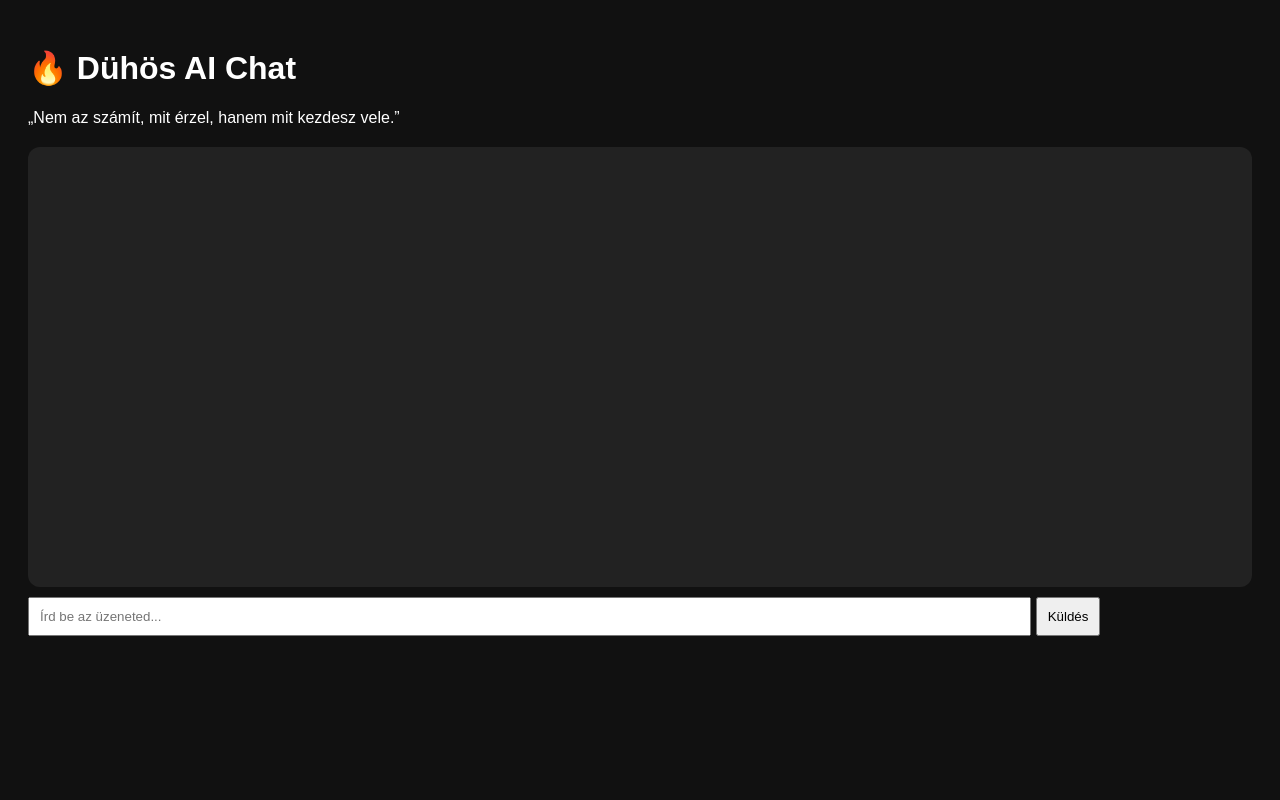
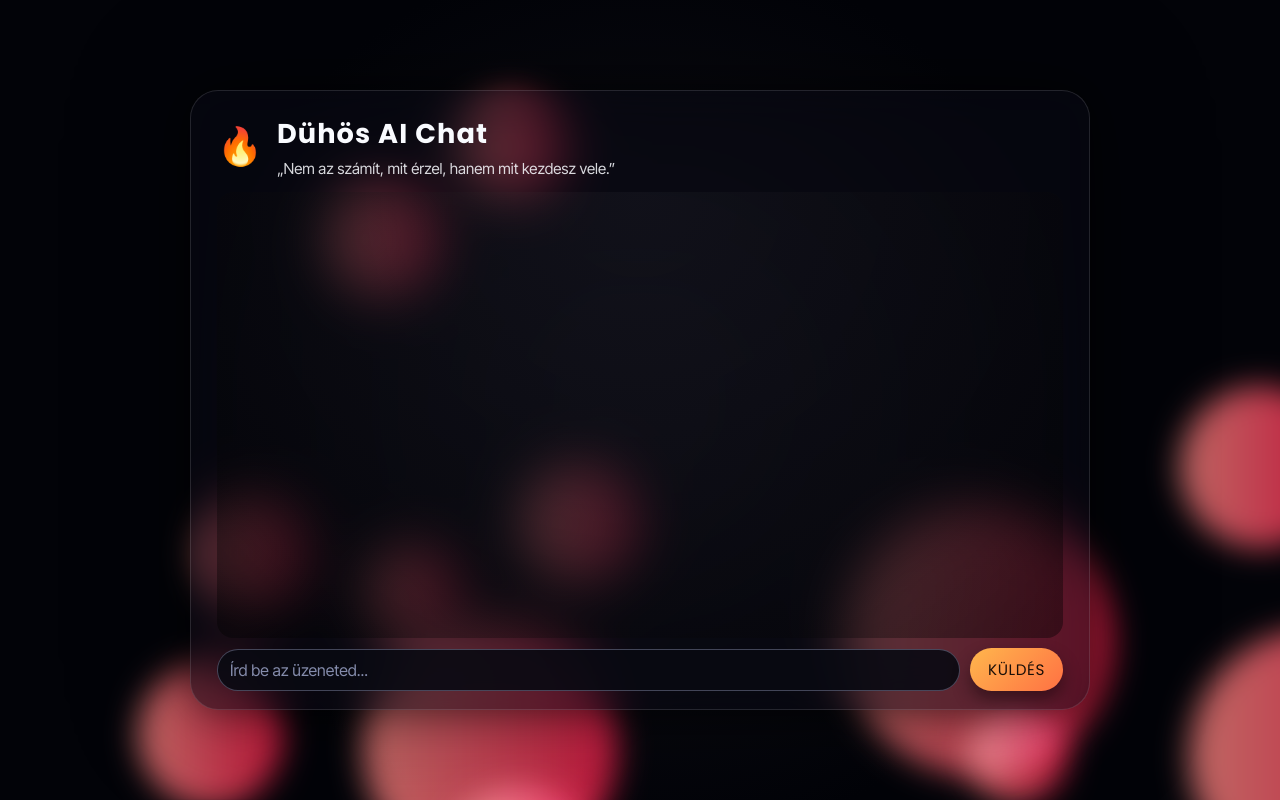
Before and after one commit to olvodisoma/haladoprog_beadando, a Flask app: page /mood/duhos in a window 1280 px wide. Run offline with Flask 3, Linux system fonts and the light colour scheme.

Commit message:
chat design

```diff
--- /dev/null
+++ b/static/css/chat.css
@@ -0,0 +1,271 @@
+/* RESET */
+*,
+*::before,
+*::after {
+    box-sizing: border-box;
+    margin: 0;
+    padding: 0;
+}
+
+html,
+body {
+    height: 100%;
+}
+
+body {
+    font-family: "Inter Tight", system-ui, -apple-system, BlinkMacSystemFont, "Segoe UI", sans-serif;
+    background: radial-gradient(circle at top, #17171f 0%, #050509 60%);
+    color: #f9fbff;
+    overflow: hidden;
+}
+
+/* Fix háttér (ha szeretnél, ugyanazt használhatod mint a főoldalon) */
+#bg-layer {
+    position: fixed;
+    inset: 0;
+    z-index: -1;
+    background: radial-gradient(circle at center, #101018 0%, #020308 60%);
+}
+
+/* A teljes chat panel középen */
+.chat-shell {
+    min-height: 100vh;
+    display: flex;
+    justify-content: center;
+    align-items: center;
+    padding: 16px 0;
+}
+
+/* Üveges főpanel */
+.chat-wrapper {
+    width: 100%;
+    max-width: 900px;
+    height: 90vh;
+    max-height: 620px;
+
+    background: rgba(10, 10, 20, 0.55);
+    backdrop-filter: blur(22px);
+    -webkit-backdrop-filter: blur(22px);
+
+    border-radius: 28px;
+    border: 1px solid rgba(255, 255, 255, 0.12);
+    box-shadow:
+        0 0 40px rgba(0, 0, 0, 0.55),
+        0 0 120px rgba(0, 0, 0, 0.35);
+
+    display: flex;
+    flex-direction: column;
+    padding: 22px 26px 18px;
+}
+
+/* HEADER */
+
+.chat-header {
+    margin-bottom: 14px;
+}
+
+.chat-title-row {
+    display: flex;
+    gap: 14px;
+    align-items: center;
+}
+
+.chat-emoji {
+    font-size: 2.3rem;
+}
+
+.chat-title-text h1 {
+    font-family: "Poppins", sans-serif;
+    font-size: 1.7rem;
+    letter-spacing: 0.04em;
+}
+
+.chat-subtitle {
+    font-size: 0.95rem;
+    opacity: 0.86;
+    margin-top: 4px;
+}
+
+/* MAIN CHAT AREA */
+
+.chat-main {
+    flex: 1;
+    min-height: 0; /* fontos a flex scroll miatt */
+}
+
+.chat-box {
+    width: 100%;
+    height: 100%;
+    padding: 12px 6px;
+    overflow-y: auto;
+    border-radius: 16px;
+    background: radial-gradient(circle at top, rgba(255, 255, 255, 0.03), rgba(0, 0, 0, 0.4));
+}
+
+/* Buborékok */
+
+.chat-bubble {
+    max-width: 75%;
+    padding: 10px 14px;
+    border-radius: 18px;
+    margin: 6px 0;
+    font-size: 0.95rem;
+    line-height: 1.4;
+    white-space: pre-wrap;
+    word-wrap: break-word;
+}
+
+.chat-bubble-user {
+    margin-left: auto;
+    background: linear-gradient(135deg, #66bb6a, #43a047);
+    color: #f9fff9;
+    box-shadow: 0 8px 20px rgba(0, 0, 0, 0.45);
+}
+
+.chat-bubble-ai {
+    margin-right: auto;
+    background: rgba(18, 22, 40, 0.9);
+    border: 1px solid rgba(255, 255, 255, 0.08);
+    box-shadow: 0 8px 20px rgba(0, 0, 0, 0.5);
+}
+
+/* FOOTER – input + gomb */
+
+.chat-footer {
+    margin-top: 10px;
+}
+
+.chat-input-row {
+    display: flex;
+    gap: 10px;
+    align-items: center;
+}
+
+.chat-input {
+    flex: 1;
+    padding: 10px 12px;
+    border-radius: 999px;
+    border: 1px solid rgba(200, 210, 255, 0.3);
+    background: rgba(9, 10, 18, 0.9);
+    color: #f9fbff;
+    outline: none;
+    font: inherit;
+}
+
+.chat-input::placeholder {
+    color: rgba(200, 210, 255, 0.65);
+}
+
+.chat-input:focus {
+    border-color: rgba(129, 212, 250, 0.9);
+    box-shadow: 0 0 0 1px rgba(129, 212, 250, 0.3);
+}
+
+.chat-send-btn {
+    padding: 10px 18px;
+    border-radius: 999px;
+    border: none;
+    cursor: pointer;
+    font-family: "Poppins", sans-serif;
+    font-size: 0.95rem;
+    letter-spacing: 0.04em;
+    text-transform: uppercase;
+
+    background: linear-gradient(135deg, #ffb74d, #ff7043);
+    color: #1b0f08;
+    box-shadow: 0 10px 18px rgba(0, 0, 0, 0.4);
+    transition:
+        transform 0.15s ease-out,
+        box-shadow 0.15s ease-out,
+        filter 0.15s ease-out;
+}
+
+.chat-send-btn:hover {
+    transform: translateY(-1px);
+    box-shadow: 0 12px 22px rgba(0, 0, 0, 0.5);
+    filter: brightness(1.05);
+}
+
+.chat-send-btn:active {
+    transform: translateY(1px);
+    box-shadow: 0 6px 14px rgba(0, 0, 0, 0.5);
+}
+
+/* Scrollbar finomítása */
+
+.chat-box::-webkit-scrollbar {
+    width: 8px;
+}
+
+.chat-box::-webkit-scrollbar-track {
+    background: transparent;
+}
+
+.chat-box::-webkit-scrollbar-thumb {
+    background: rgba(255, 255, 255, 0.16);
+    border-radius: 999px;
+}
+
+.bg-shape {
+    position: absolute;
+    border-radius: 999px;
+    pointer-events: none;
+    mix-blend-mode: screen;
+    opacity: 0.75;
+    filter: blur(14px);
+
+    animation: floatMove 12s ease-in-out infinite alternate;
+}
+
+@keyframes floatMove {
+    0%   { transform: translate(0, 0) scale(1); }
+    100% { transform: translate(var(--movex), var(--movey)) scale(1.15); }
+}
+
+.shape-happy {
+    background: radial-gradient(circle at 30% 30%, #fff9c4, #fdd835);
+}
+
+.shape-calm {
+    background: radial-gradient(circle at 20% 10%, #81d4fa, #5c6bc0);
+}
+
+.shape-angry {
+    background: linear-gradient(90deg, #ff8a80, #ff1744);
+}
+
+.shape-tired {
+    background: radial-gradient(circle at 40% 10%, #e1bee7, #4a148c);
+}
+
+.shape-motivated {
+    background: radial-gradient(circle at 30% 30%, #ccff90, #00e676);
+}
+
+/* RESPONSIVE */
+
+@media (max-width: 768px) {
+    .chat-wrapper {
+        max-width: 100%;
+        height: 100vh;
+        max-height: none;
+        border-radius: 0;
+    }
+
+    .chat-shell {
+        padding: 0;
+    }
+
+    .chat-title-text h1 {
+        font-size: 1.4rem;
+    }
+
+    .chat-box {
+        padding: 10px 4px;
+    }
+
+    .chat-bubble {
+        max-width: 85%;
+        font-size: 0.9rem;
+    }
+}
--- /dev/null
+++ b/static/scripts/chat.js
@@ -0,0 +1,99 @@
+document.addEventListener("DOMContentLoaded", () => {
+    const form = document.getElementById("chat-form");
+    const input = document.getElementById("message");
+    const chatBox = document.getElementById("chatbox");
+
+    if (!form || !input || !chatBox) return;
+
+    form.addEventListener("submit", async (e) => {
+        e.preventDefault();
+
+        const text = input.value.trim();
+        if (!text) return;
+
+        addBubble(text, "user");
+        input.value = "";
+        input.focus();
+
+        // opcionális: “gépelés...” jelzés
+        const typingBubble = addBubble("Gépelés...", "ai", true);
+
+        try {
+            const res = await fetch(window.location.pathname + "/chat", {
+                method: "POST",
+                headers: { "Content-Type": "application/json" },
+                body: JSON.stringify({ message: text }),
+            });
+
+            const data = await res.json();
+            if (typingBubble) typingBubble.remove();
+
+            if (data.reply) {
+                addBubble(data.reply, "ai");
+            } else {
+                addBubble("Hiba történt a szerveren.", "ai");
+            }
+        } catch (err) {
+            if (typingBubble) typingBubble.remove();
+            addBubble("Nem sikerült elküldeni az üzenetet.", "ai");
+        }
+    });
+
+    function addBubble(text, type, isTyping = false) {
+        const div = document.createElement("div");
+        div.classList.add("chat-bubble");
+        if (type === "user") {
+            div.classList.add("chat-bubble-user");
+        } else {
+            div.classList.add("chat-bubble-ai");
+        }
+
+        div.textContent = text;
+        chatBox.appendChild(div);
+        chatBox.scrollTop = chatBox.scrollHeight;
+
+        return isTyping ? div : null;
+    }
+
+    // ================================
+    // HÁTTÉR ANIMÁCIÓ – AKTUÁLIS MOOD
+    // ================================
+
+    const bg = document.getElementById("bg-layer");
+    const moodSlug = document.body.dataset.mood || "nyugodt";  // pl. "boldog", "duhos"...
+
+    const moodToClass = {
+        boldog: "shape-happy",
+        nyugodt: "shape-calm",
+        duhos: "shape-angry",
+        faradt: "shape-tired",
+        motivalt: "shape-motivated",
+    };
+
+    const shapeClass = moodToClass[moodSlug];
+
+    if (bg && shapeClass) {
+    function spawnSlowShape() {
+        const shape = document.createElement("div");
+        shape.classList.add("bg-shape", shapeClass);
+
+        const size = Math.random() * 160 + 90;  // kicsit nagyobb buborékok
+        shape.style.width = `${size}px`;
+        shape.style.height = `${size}px`;
+
+        shape.style.left = Math.random() * 100 + "vw";
+        shape.style.top  = Math.random() * 100 + "vh";
+
+        // 🔥 nagyobb mozgási vektor → jobban látható animáció
+        shape.style.setProperty("--movex", (Math.random() - 0.5) * 240 + "px");
+        shape.style.setProperty("--movey", (Math.random() - 0.5) * 240 + "px");
+
+        bg.appendChild(shape);
+    }
+
+    const count = 12; // kicsit több shape → élőbb háttér
+    for (let i = 0; i < count; i++) {
+        spawnSlowShape();
+    }
+}
+});
--- a/templates/index.html
+++ b/templates/index.html
@@ -4,7 +4,7 @@
     <meta charset="UTF-8">
     <title>MoodBase – Hangulatválasztó</title>
 
-    <link rel="stylesheet" href="{{ url_for('static', filename='index.css') }}">
+    <link rel="stylesheet" href="{{ url_for('static', filename='/css/index.css') }}">
     <link href="https://fonts.googleapis.com/css2?family=Poppins:wght@300;400;600;700&family=Inter+Tight:wght@300;400;600&display=swap" rel="stylesheet">
 
 </head>
--- a/templates/mood.html
+++ b/templates/mood.html
@@ -3,81 +3,55 @@
 <head>
     <meta charset="UTF-8">
     <title>{{ mood.name }} – Chat</title>
+
+    <!-- Google Fonts a fő oldalhoz hasonlóan -->
+    <link href="https://fonts.googleapis.com/css2?family=Poppins:wght@400;600;700&family=Inter+Tight:wght@300;400;500&display=swap" rel="stylesheet">
+
+    <!-- Külső CSS -->
+    <link rel="stylesheet" href="{{ url_for('static', filename='css/chat.css') }}">
 </head>
 
-<body style="background:#111; color:white; font-family:sans-serif; padding:20px;">
+<body data-mood="{{ mood.slug }}">
+    <div id="bg-layer"></div>
 
-<h1>{{ mood.emoji }} {{ mood.name }} AI Chat</h1>
-<p>{{ mood.quote }}</p>
+    <div class="chat-shell">
+        <div class="chat-wrapper">
 
-<div id="chatbox" style="
-    margin-top:20px;
-    background:#222;
-    padding:20px;
-    border-radius:12px;
-    height:400px;
-    overflow-y:auto;">
-</div>
+            <header class="chat-header">
+                <div class="chat-title-row">
+                    <div class="chat-emoji">{{ mood.emoji }}</div>
+                    <div class="chat-title-text">
+                        <h1>{{ mood.name }} AI Chat</h1>
+                        <p class="chat-subtitle">{{ mood.quote }}</p>
+                    </div>
+                </div>
+            </header>
 
-<div style="margin-top:10px;">
-    <input id="message" style="width:80%; padding:10px;" placeholder="Írd be az üzeneted...">
-    <button onclick="sendMessage()" style="padding:10px;">Küldés</button>
-</div>
+            <main class="chat-main">
+                <div id="chatbox" class="chat-box">
+                    <!-- ide kerülnek a buborékok JS-ből -->
+                </div>
+            </main>
 
-<script>
-async function sendMessage() {
-    const input = document.getElementById("message");
-    const text = input.value.trim();
-    if (!text) return;
+            <footer class="chat-footer">
+                <form id="chat-form" class="chat-input-row">
+                    <input
+                        id="message"
+                        class="chat-input"
+                        type="text"
+                        autocomplete="off"
+                        placeholder="Írd be az üzeneted..."
+                    />
+                    <button type="submit" class="chat-send-btn">
+                        Küldés
+                    </button>
+                </form>
+            </footer>
 
-    // helyi buborék hozzáadása
-    addBubble(text, "user");
+        </div>
+    </div>
 
-    // 🔥 AZONNAL töröljük az inputot – ez a chatgpt-stílus
-    input.value = "";
-
-    try {
-        const res = await fetch(`/mood/{{ mood.slug }}/chat`, {
-            method: "POST",
-            headers: { "Content-Type": "application/json" },
-            body: JSON.stringify({ message: text })
-        });
-
-        const data = await res.json();
-
-        if (data.reply) {
-            addBubble(data.reply, "ai");
-        } else {
-            addBubble("Hiba történt a szerveren.", "ai");
-        }
-
-    } catch (e) {
-        addBubble("Nem sikerült elküldeni az üzenetet.", "ai");
-    }
-}
-
-function addBubble(text, type) {
-    let box = document.getElementById("chatbox");
-    let div = document.createElement("div");
-
-    div.style.margin = "10px 0";
-    div.style.padding = "10px";
-    div.style.borderRadius = "10px";
-    div.style.whiteSpace = "pre-wrap";
-
-    if (type === "user") {
-        div.style.background = "#3a3";
-        div.style.textAlign = "right";
-    } else {
-        div.style.background = "#333";
-        div.style.textAlign = "left";
-    }
-
-    div.textContent = text;
-    box.appendChild(div);
-    box.scrollTop = box.scrollHeight;
-}
-</script>
-
+    <!-- Külső JS -->
+    <script src="{{ url_for('static', filename='scripts/chat.js') }}"></script>
 </body>
 </html>
```
Also changed, not shown: static/css/index.css (renamed from static/index.css).
